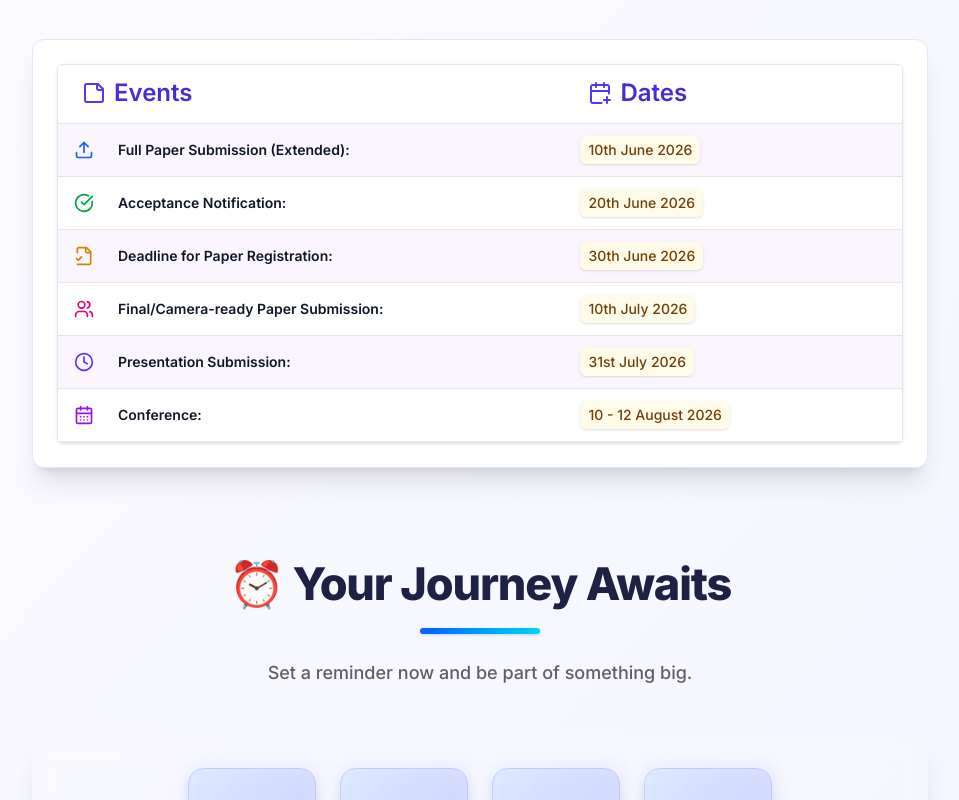
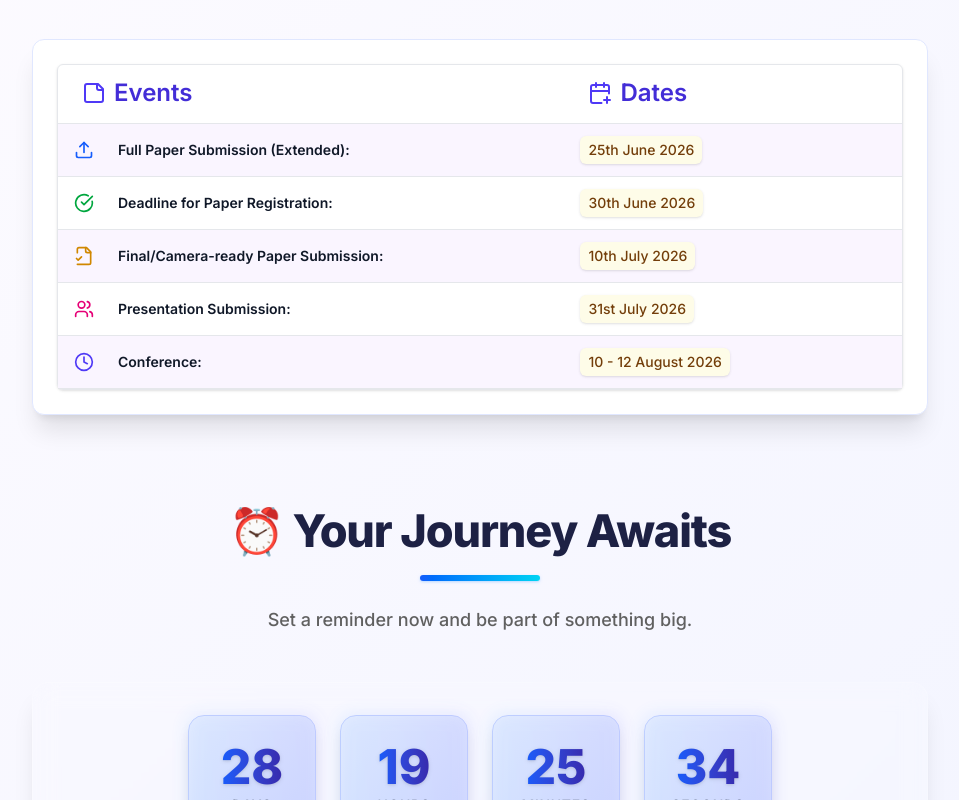
Before and after one commit to KartikTulsian/iemnacdc, a Next.js app: page / in a window 1280 px wide. Shown: the part 3660-4460 px from the top of the page, without its empty margins (160-1119 px from the left). Built offline with nearby package versions, Linux system fonts and the light colour scheme.

Commit message:
update in date

```diff
--- a/src/components/Countdown/CountDown.tsx
+++ b/src/components/Countdown/CountDown.tsx
@@ -19,7 +19,7 @@ export default function CountDown() {
         <ImpDates />
 
         {/* Timer with built-in spacing */}
-        <Timer launchDate="2026-06-10T23:59:59" />
+        <Timer launchDate="2026-06-23T23:59:59" />
       </div>
     </section>
 
--- a/src/components/Countdown/ImpDates.tsx
+++ b/src/components/Countdown/ImpDates.tsx
@@ -101,8 +101,8 @@ export default function ImpDates() {
         <div className="overflow-x-auto:hidden rounded-md border border-gray-200 shadow-sm">
           <CreateTable
             datas={[
-              { col1: 'Full Paper Submission (Extended):', col2: '10th June 2026' },
-              { col1: 'Acceptance Notification:', col2: '20th June 2026' },
+              { col1: 'Full Paper Submission (Extended):', col2: '25th June 2026' },
+              // { col1: 'Acceptance Notification:', col2: '20th June 2026' },
               { col1: 'Deadline for Paper Registration:', col2: '30th June 2026' },
               { col1: 'Final/Camera-ready Paper Submission:', col2: '10th July 2026' },
               { col1: 'Presentation Submission:', col2: '31st July 2026' },
```
